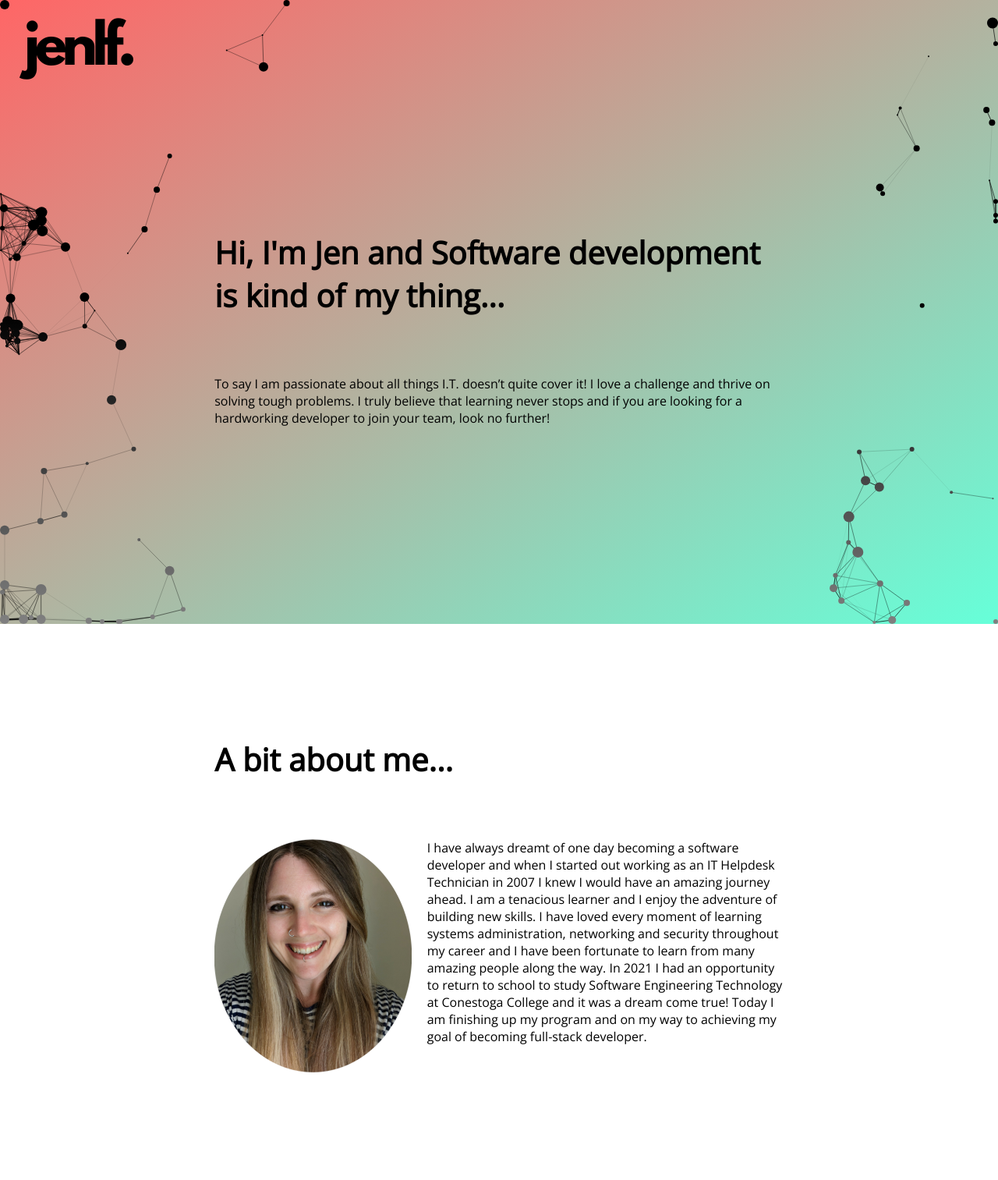
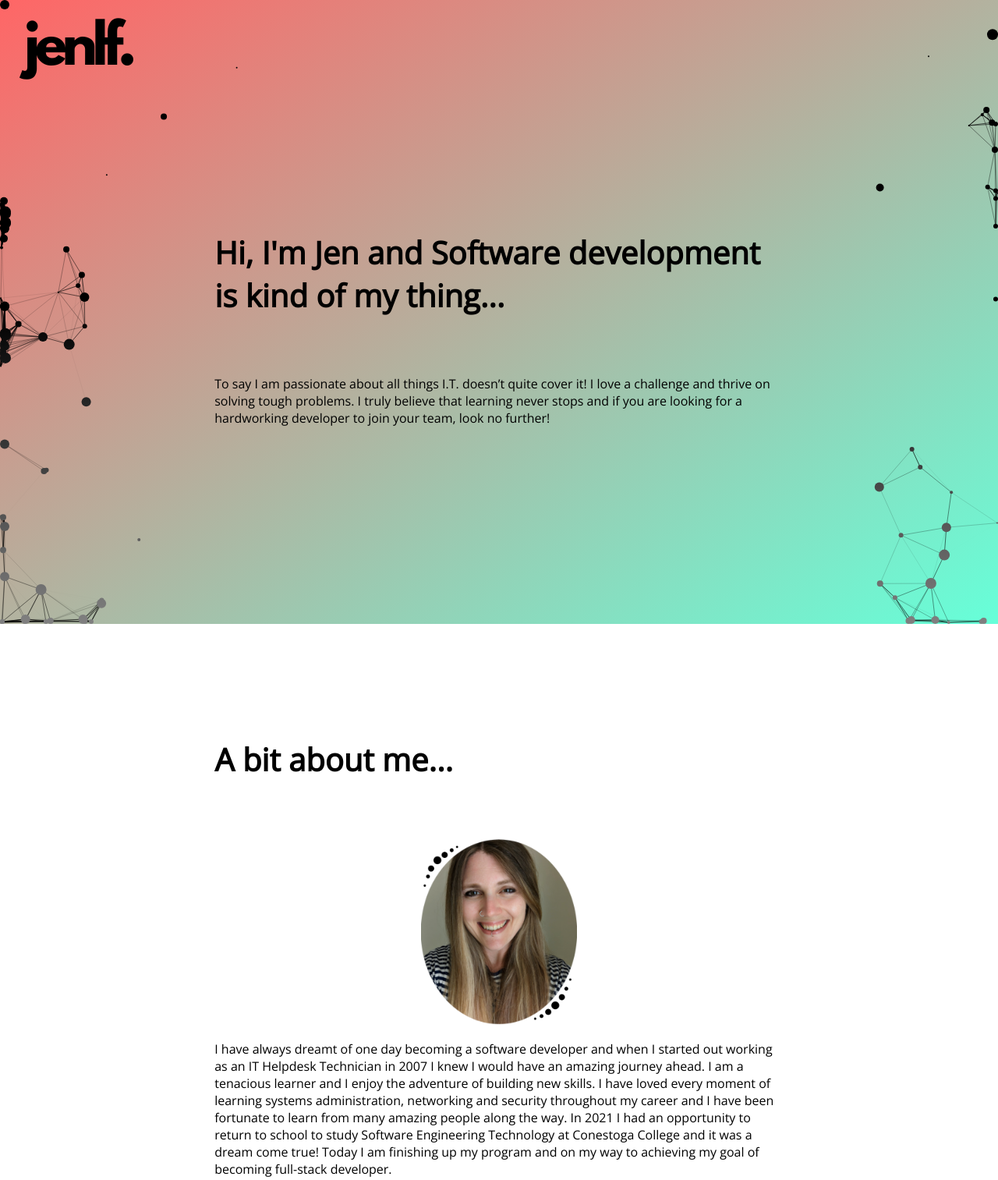
Before and after one commit to jenlf/redesigned-chainsaw, a plain HTML site: page index.html in a window 1280 px wide. Shown: the top 1513 px of the page at 78% size. Drawn offline with nearby package versions, Linux system fonts and the light colour scheme; animation ran at ten frames a second.

Commit message:
added linking for socials, updated js, updated selfie image, testing mobile & will add code to change num particles and radius on mobile

```diff
--- a/index.html
+++ b/index.html
@@ -37,9 +37,9 @@
             </section>
             <section class="scroll-section hidden">
                 <h1 id="headline-me">A bit about me...</h1>
-                <div class="text-box" id="mid-text">
-                    <img src="images/me-sm.png" id="selfie">
-                    <p>I have always dreamt of one day becoming a software developer and when I started out working as an IT Helpdesk Technician in 2007 I knew I would have an
+                <div class="text-box" id="mid-text-div">
+                    <img src="images/me2-sm.png" id="selfie">
+                    <p id="mid-text">I have always dreamt of one day becoming a software developer and when I started out working as an IT Helpdesk Technician in 2007 I knew I would have an
                         amazing journey ahead. I am a tenacious learner and I enjoy the adventure of building new skills. I have loved every moment of learning systems
                         administration, networking and security throughout my career and I have been fortunate to learn from many amazing people along the way.
                         In 2021 I had an opportunity to return to school to study Software Engineering Technology at Conestoga College and it was a dream come true! Today I
@@ -49,15 +49,15 @@
             <section class="scroll-section hidden">
                 <h1 id="headline-thanks">Thanks for stopping by!</h1>
                 <div class="text-box" id="footer-text">
-                    <p>If you want to get in touch with me, check out my LinkedIn. You can also view any of my projects (including code for this page) as they are added to my
-                        GitHub. Have an awesome day! </p>
+                    <p>If you want to get in touch with me, check out my <a href="https://www.linkedin.com/in/jennifer-fritz-89a15919/" target="_blank">LinkedIn</a>. You can also view any of my projects (including code for this page) as they are added to my
+                        <a href="https://github.com/jenlf" target="_blank">GitHub</a>. Have an awesome day! </p>
                 </div>
                 <div class="social-tiles" id="social">
                     <div class="social-tile">
-                        <img src="images/github-mark.png" id="git">
+                        <a href="https://github.com/jenlf" target="_blank"><img src="images/github-mark.png" id="git"></a>
                     </div>
                     <div class="social-tile">
-                        <img src="images/LI-In-blk.png" id="linkedin">
+                        <a href="https://www.linkedin.com/in/jennifer-fritz-89a15919/" target="_blank"><img src="images/LI-In-blk.png" id="linkedin"></a>
                     </div>
                 </div>
             </section>
--- a/scripts/scripts.js
+++ b/scripts/scripts.js
@@ -48,21 +48,14 @@ window.addEventListener('load', function(){
         }
 
         draw(context){
-            // for (let i = 0; i < this.isCollided.length; i++)
-            // {
-            //     if (this.isCollided[i]){
-            //         return;
-            //     }
-            // }
             context.beginPath();
             context.arc(this.x, this.y, this.radius, 0, Math.PI * 2); //make a circle
             //need to fill or outline w stroke
             context.fill();
-            //context.stroke(); //no stroke improves performance
             //draw rect for particles in debug mode so we can see what is happening
-            if (this.effect.debug){
-                context.strokeRect(this.x - this.radius, this.y - this.radius, this.radius * 2, this.radius * 2); //this aligns the boxes correctly over circles
-            }
+            // if (this.effect.debug){
+            //     context.strokeRect(this.x - this.radius, this.y - this.radius, this.radius * 2, this.radius * 2); //this aligns the boxes correctly over circles
+            // }
         }
 
         //define particle motion and behaviour
@@ -117,11 +110,8 @@ window.addEventListener('load', function(){
                     this.y - this.radius < this.effect.elementsArray[j].element.y + this.effect.elementsArray[j].element.height &&
                     this.height + this.y - this.radius > this.effect.elementsArray[j].element.y){
                         //collision detected
-
                         this.vy *= -1;
                         this.vx *= -1;
-
-
                     }
             }
 
@@ -169,13 +159,13 @@ window.addEventListener('load', function(){
                     element: document.getElementById('headline').getBoundingClientRect(),
                     x: 0,
                     y: 0,
-                    radius: 450,
+                    radius: 500,
                 },
                 {
                     element: document.getElementById('topfold-text').getBoundingClientRect(),
                     x: 0,
                     y: 0,
-                    radius: 450,
+                    radius: 500,
                 },
                 {
                     element: document.getElementById('headline-me').getBoundingClientRect(),
@@ -187,7 +177,13 @@ window.addEventListener('load', function(){
                     element: document.getElementById('mid-text').getBoundingClientRect(),
                     x: 0,
                     y: 0,
-                    radius: 450,
+                    radius: 500,
+                },
+                {
+                    element: document.getElementById('selfie').getBoundingClientRect(),
+                    x: 0,
+                    y: 0,
+                    radius: 300,
                 },
                 {
                     element: document.getElementById('headline-thanks').getBoundingClientRect(),
@@ -199,7 +195,7 @@ window.addEventListener('load', function(){
                     element: document.getElementById('footer-text').getBoundingClientRect(),
                     x: 0,
                     y: 0,
-                    radius: 450,
+                    radius: 500,
                 },
                 {
                     element: document.getElementById('social').getBoundingClientRect(),
@@ -222,7 +218,6 @@ window.addEventListener('load', function(){
             //this adds the listener for when the user resizes the window
             //event for resizing, e will point back to effect obj
             window.addEventListener('resize', e => {
-                //console.log(e.target.window.innerWidth);
                 this.resize(e.target.window.innerWidth, e.target.window.innerHeight); //pass the window width and height to resize func
             });
 
@@ -232,11 +227,11 @@ window.addEventListener('load', function(){
                 this.elementsArray[2].element = document.getElementById('topfold-text').getBoundingClientRect();
                 this.elementsArray[3].element = document.getElementById('headline-me').getBoundingClientRect();
                 this.elementsArray[4].element = document.getElementById('mid-text').getBoundingClientRect();
-                this.elementsArray[5].element = document.getElementById('headline-thanks').getBoundingClientRect();
-                this.elementsArray[6].element = document.getElementById('footer-text').getBoundingClientRect();
-                this.elementsArray[7].element = document.getElementById('social').getBoundingClientRect();
-                //console.log(e);
-                //console.log(this.element1.x);
+                this.elementsArray[5].element = document.getElementById('selfie').getBoundingClientRect();
+                this.elementsArray[6].element = document.getElementById('headline-thanks').getBoundingClientRect();
+                this.elementsArray[7].element = document.getElementById('footer-text').getBoundingClientRect();
+                this.elementsArray[8].element = document.getElementById('social').getBoundingClientRect();
+
                 this.scrolling = true;
                 for(let i = 0; i < effect.elementsArray.length; i++) {
                     this.elementsArray[i].x = this.elementsArray[i].element.left;
@@ -308,9 +303,10 @@ window.addEventListener('load', function(){
             this.elementsArray[2].element = document.getElementById('topfold-text').getBoundingClientRect();
             this.elementsArray[3].element = document.getElementById('headline-me').getBoundingClientRect();
             this.elementsArray[4].element = document.getElementById('mid-text').getBoundingClientRect();
-            this.elementsArray[5].element = document.getElementById('headline-thanks').getBoundingClientRect();
-            this.elementsArray[6].element = document.getElementById('footer-text').getBoundingClientRect();
-            this.elementsArray[7].element = document.getElementById('social').getBoundingClientRect();
+            this.elementsArray[5].element = document.getElementById('selfie').getBoundingClientRect();
+            this.elementsArray[6].element = document.getElementById('headline-thanks').getBoundingClientRect();
+            this.elementsArray[7].element = document.getElementById('footer-text').getBoundingClientRect();
+            this.elementsArray[8].element = document.getElementById('social').getBoundingClientRect();
             //recalc gradient for particles - upper eft to ower right AFTER window resize
             const gradient = this.context.createLinearGradient(0,0,width,height);
             gradient.addColorStop(0, 'black'); //adding gradient points
--- a/styles/style.css
+++ b/styles/style.css
@@ -37,7 +37,7 @@ body {
 
 section {
     position: relative;
-    height: 100vh;
+    min-height: 100vh;
     padding: 32px;
 }
 
@@ -121,14 +121,15 @@ h1 {
 }
 
 #selfie {
-    height: 300px;
-    width: auto;
-    padding-right: 20px;
+    height: auto;
+    width: 200px;
+    padding-bottom: 20px;
 }
 
-#mid-text {
+#mid-text-div {
     display: flex;
-    flex-direction: row;
+    flex-direction: column;
+    align-items: center;
 }
 
 @keyframes fadeIn {
```
Also changed, not shown: images/me2-sm.png (added).
